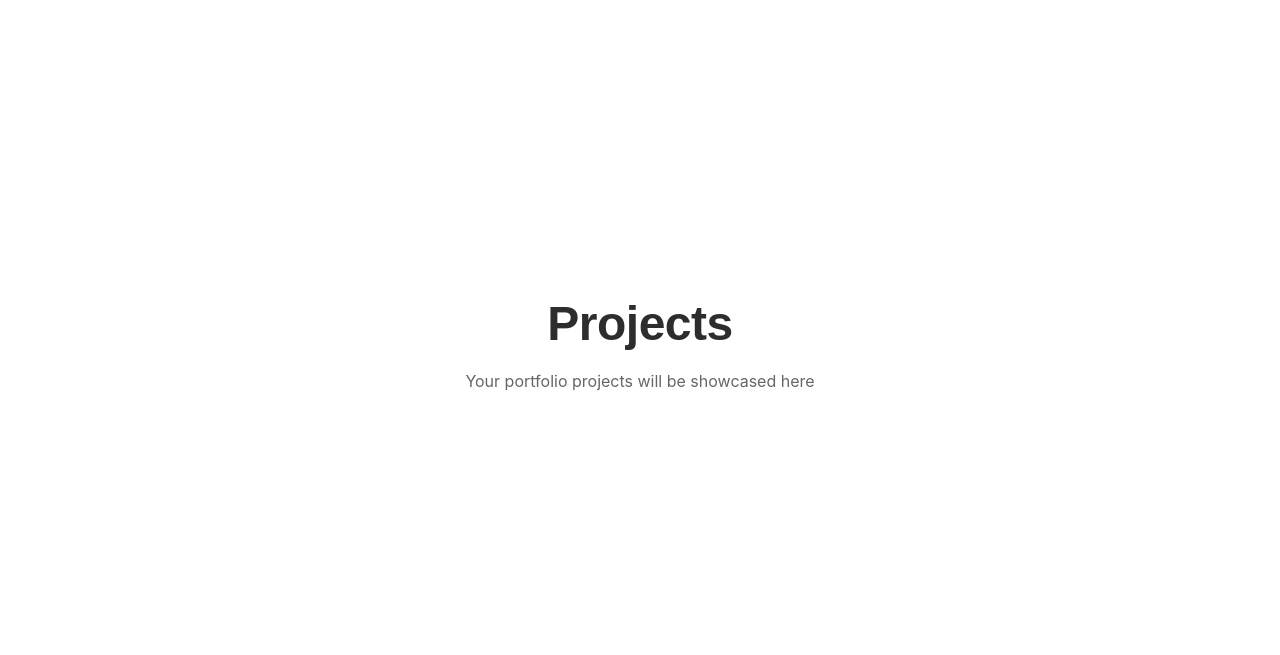
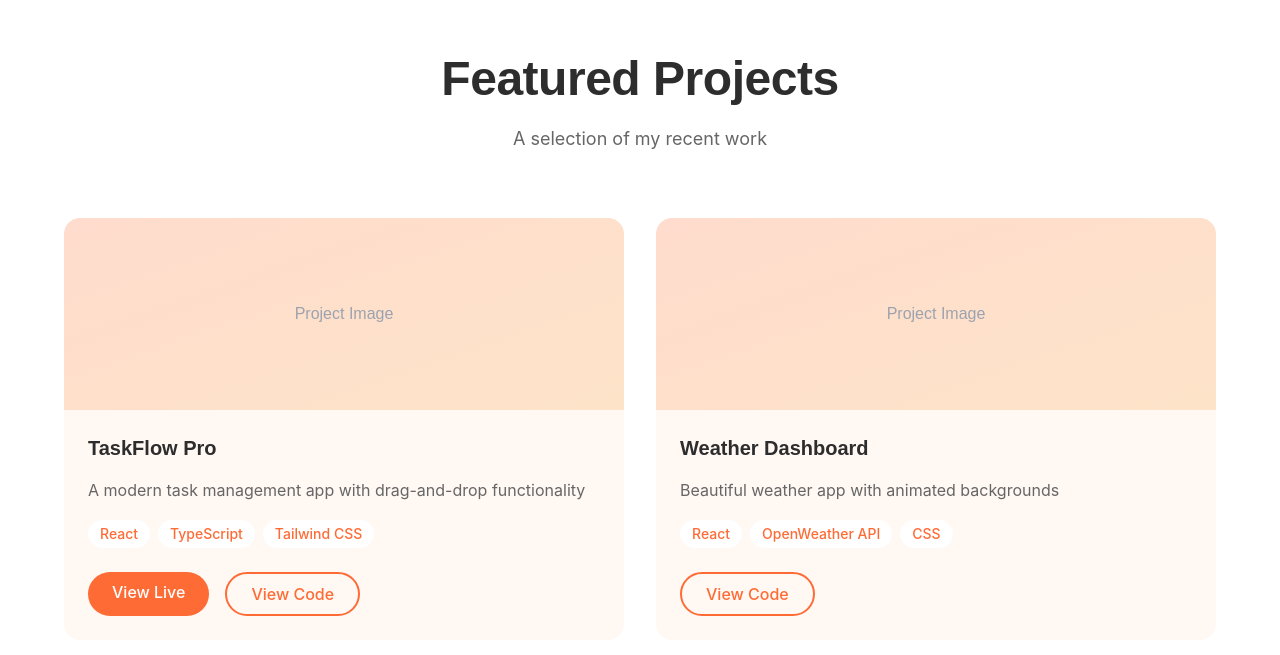
Before and after one commit to iamibm01/portfolio-website, a React (Vite) app: page / in a window 1280 px wide. Shown: the part 2455-3110 px from the top of the page. Built offline with nearby package versions, Linux system fonts and the light colour scheme.

Commit message:
Created the projects secton

```diff
--- a/src/App.tsx
+++ b/src/App.tsx
@@ -2,6 +2,7 @@ import Navbar from './components/layout/Navbar'
 import Hero from './components/sections/Hero'
 import About from './components/sections/About'
 import Skills from './components/sections/Skills'
+import Projects from './components/sections/Projects'
 
 function App() {
   return (
@@ -12,20 +13,14 @@ function App() {
         <Hero />
         <About />
         <Skills />
+        <Projects />
 
         {/* Keep remaining placeholder sections */}
-        <section id="projects" className="min-h-screen flex items-center justify-center bg-white">
-          <div className="text-center">
-            <h2 className="text-section-md font-heading font-semibold text-light-text-primary mb-4">
-              Projects
-            </h2>
-            <p className="text-body-base text-light-text-secondary">
-              Your portfolio projects will be showcased here
-            </p>
-          </div>
-        </section>
 
-        <section id="experience" className="min-h-screen flex items-center justify-center bg-light-bg">
+        <section
+          id="experience"
+          className="min-h-screen flex items-center justify-center bg-light-bg"
+        >
           <div className="text-center">
             <h2 className="text-section-md font-heading font-semibold text-light-text-primary mb-4">
               Experience
@@ -41,9 +36,7 @@ function App() {
             <h2 className="text-section-md font-heading font-semibold text-light-text-primary mb-4">
               Contact
             </h2>
-            <p className="text-body-base text-light-text-secondary">
-              Contact form will be here
-            </p>
+            <p className="text-body-base text-light-text-secondary">Contact form will be here</p>
           </div>
         </section>
       </main>
--- /dev/null
+++ b/src/components/sections/Projects.tsx
@@ -0,0 +1,91 @@
+import { projects } from '../../data/projects'
+
+function Projects() {
+  return (
+    <section
+      id="projects"
+      className="min-h-screen flex items-center bg-white py-20"
+    >
+      <div className="max-w-7xl mx-auto px-6 w-full">
+        <div className="text-center mb-16">
+          <h2 className="text-section-md font-heading font-semibold text-light-text-primary mb-4">
+            Featured Projects
+          </h2>
+          <p className="text-body-lg text-light-text-secondary">
+            A selection of my recent work
+          </p>
+        </div>
+
+        {/* Projects Grid */}
+        <div className="grid md:grid-cols-2 gap-8 max-w-6xl mx-auto">
+          {projects.map(function(project) {
+            return (
+              <div
+                key={project.id}
+                className="bg-light-bg rounded-2xl overflow-hidden hover:shadow-xl transition-shadow"
+              >
+                {/* Project Image Placeholder */}
+                <div className="w-full h-48 bg-gradient-to-br from-primary/20 to-secondary/20 flex items-center justify-center">
+                  <p className="text-gray-400 font-heading">Project Image</p>
+                </div>
+
+                {/* Project Info */}
+                <div className="p-6 space-y-4">
+                  <h3 className="font-heading font-semibold text-light-text-primary text-xl">
+                    {project.title}
+                  </h3>
+
+                  <p className="text-body-base text-light-text-secondary">
+                    {project.description}
+                  </p>
+
+                  {/* Tech Stack Tags */}
+                  <div className="flex flex-wrap gap-2">
+                    {project.technologies.map(function(tech) {
+                      return (
+                        <span
+                          key={tech}
+                          className="px-3 py-1 bg-white text-primary text-sm font-medium rounded-full"
+                        >
+                          {tech}
+                        </span>
+                      )
+                    })}
+                  </div>
+
+                  {/* Project Links */}
+                  <div className="flex gap-4 pt-2">
+
+                    {project.liveUrl && (
+                        <a
+
+                        href={project.liveUrl}
+                        target="_blank"
+                        rel="noopener noreferrer"
+                        className="px-6 py-2 bg-primary text-white font-medium rounded-full hover:bg-primary-dark transition-colors"
+                      >
+                        View Live
+                      </a>
+                    )}
+                    {project.githubUrl && (
+                      <a
+                        href={project.githubUrl}
+                        target="_blank"
+                        rel="noopener noreferrer"
+                        className="px-6 py-2 border-2 border-primary text-primary font-medium rounded-full hover:bg-primary hover:text-white transition-all"
+                      >
+                        View Code
+                      </a>
+                    )}
+                  </div>
+                </div>
+              </div>
+            )
+          })}
+        </div>
+      </div>
+    </section>
+  )
+}
+
+export default Projects
```
